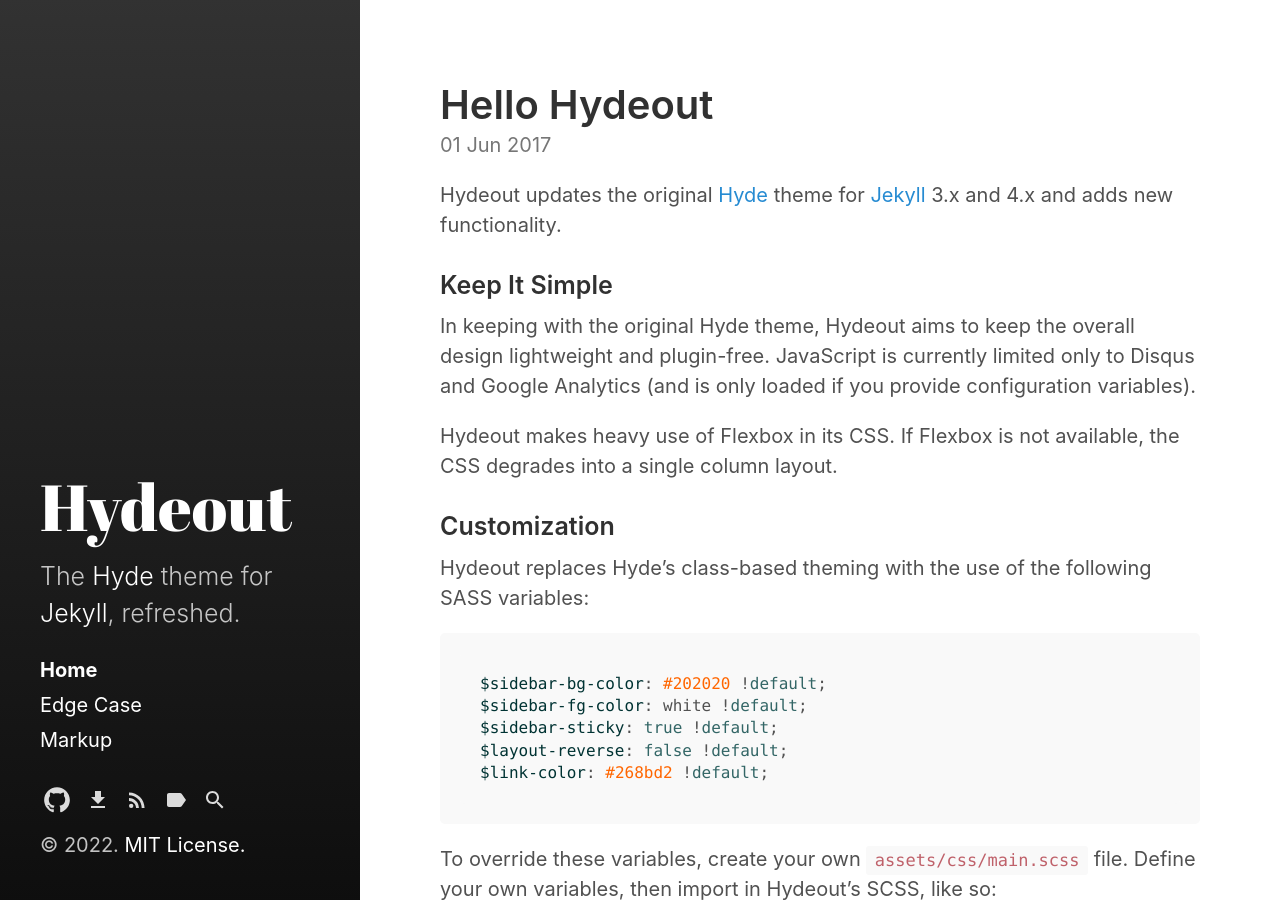
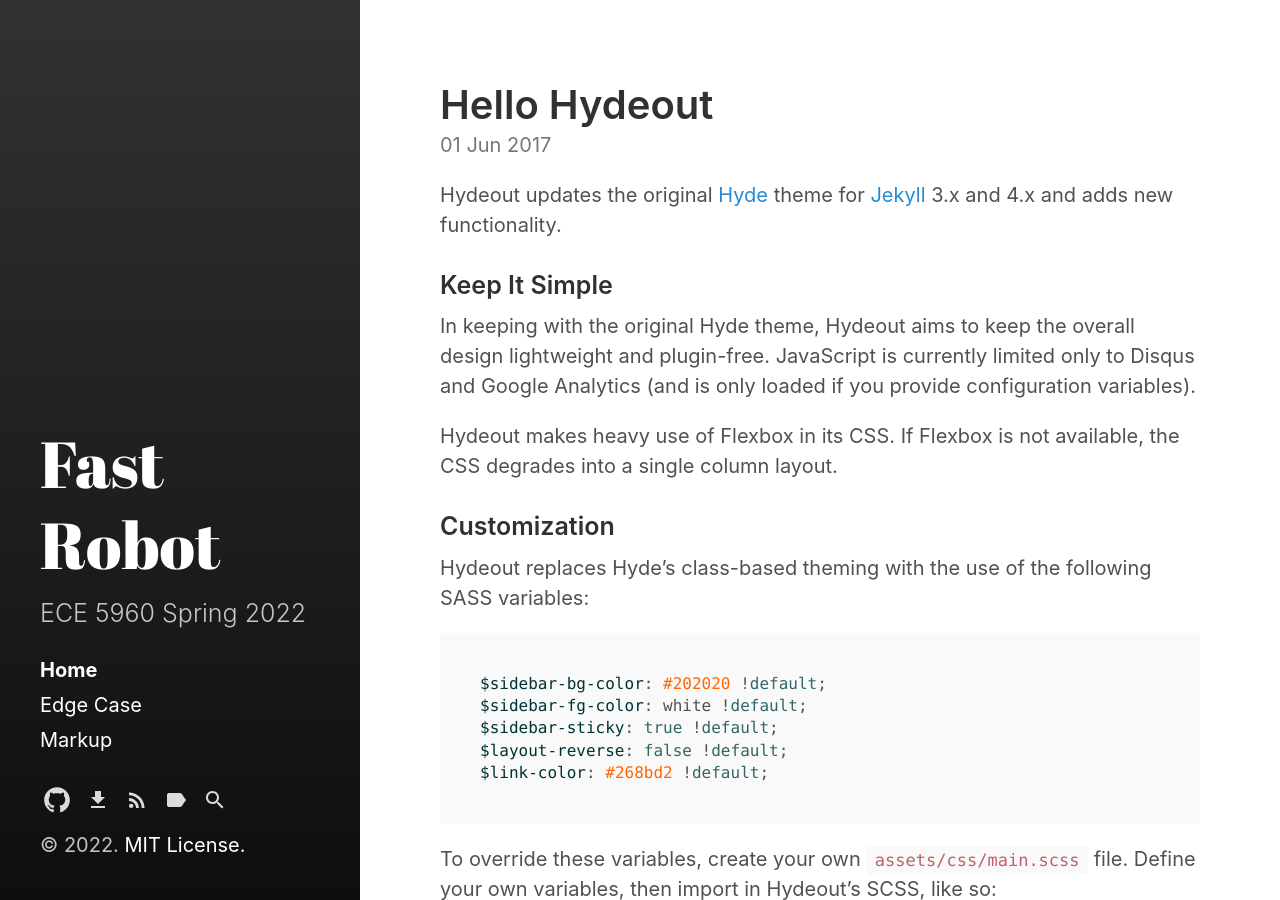
Before and after one commit to soulkun/hydeout, a Jekyll site: the page built from index.html, in a window 1280 px wide and 900 px high. Built offline with Jekyll 4.4.1, drawn with Linux system fonts in a browser that asks for light colours; the list of posts is cut into pages by our own code.

Commit message:
Update _config.yml

```diff
--- a/_config.yml
+++ b/_config.yml
@@ -3,9 +3,9 @@ markdown:         kramdown
 highlighter:      rouge
 
 # Setup
-title:            Hydeout
+title:            Fast Robot
 tagline:          'A Jekyll theme'
-description:      'The <a href="http://hyde.getpoole.com" target="_blank">Hyde</a> theme for <a href="http://jekyllrb.com" target="_blank">Jekyll</a>, refreshed.'
+description:      'ECE 5960 Spring 2022'
 url:              https://fongandrew.github.io
 baseurl:          '/hydeout'
                   # the optional subpath of your site, e.g. "/blog"
```
